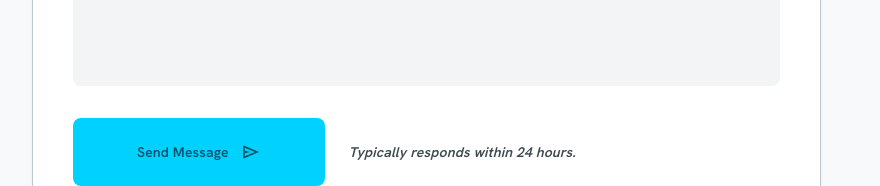
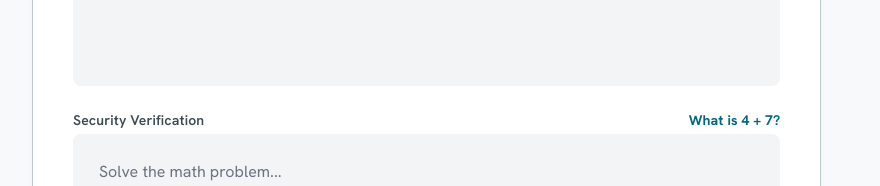
Before and after one commit to vaman72551-source/Portfolio, a website: page contact.html in a window 1280 px wide. Shown: the part 614-800 px from the top of the page, 0-880 px from the left. Drawn offline with nearby package versions, Linux system fonts and the light colour scheme; grey boxes are pictures that could not be loaded.

Commit message:
feat: add basic math captcha to contact form

```diff
--- a/contact.html
+++ b/contact.html
@@ -73,6 +73,13 @@
 <div class="flex flex-col gap-xs">
 <label class="font-label-md text-label-md text-on-surface-variant">Your Challenge</label>
 <textarea name="message" class="w-full bg-surface-container-low border-2 border-transparent rounded-lg p-md font-body-md text-body-md focus:border-primary-container focus:ring-0 transition-colors resize-none" placeholder="Describe the technical constraints or product vision you're facing..." rows="6" required></textarea>
+</div>
+<div class="flex flex-col gap-xs">
+<label class="font-label-md text-label-md text-on-surface-variant flex justify-between items-center">
+    <span>Security Verification</span>
+    <span id="captcha-question" class="text-primary font-bold">...</span>
+</label>
+<input name="captcha" id="contact-captcha" class="w-full bg-surface-container-low border-2 border-transparent rounded-lg p-md font-body-md text-body-md focus:border-primary-container focus:ring-0 transition-colors" placeholder="Solve the math problem..." type="number" required/>
 </div>
 <div class="flex items-center gap-md pt-base">
 <button class="bg-primary-container text-on-primary-container px-xl py-md rounded-lg font-label-md text-label-md hover:opacity-90 transition-all duration-300 flex items-center gap-sm active:scale-[0.98]">
--- a/main.js
+++ b/main.js
@@ -239,6 +239,24 @@ function initContactForm() {
     if (!form) return;
 
     const inputs = form.querySelectorAll('input, textarea');
+    const captchaLabel = document.getElementById('captcha-question');
+    const captchaInput = document.getElementById('contact-captcha');
+    let captchaAnswer = 0;
+
+    function generateCaptcha() {
+        if (!captchaLabel) return;
+        const num1 = Math.floor(Math.random() * 9) + 1; // 1-9
+        const num2 = Math.floor(Math.random() * 9) + 1; // 1-9
+        captchaAnswer = num1 + num2;
+        captchaLabel.textContent = `What is ${num1} + ${num2}?`;
+        if (captchaInput) {
+            captchaInput.value = '';
+            clearInvalid(captchaInput);
+        }
+    }
+
+    // Initialize captcha on load
+    generateCaptcha();
 
     // Label shift interactions
     inputs.forEach(el => {
@@ -260,8 +278,8 @@ function initContactForm() {
 
         // Validate required fields
         inputs.forEach(input => {
-            // Mark fields required implicitly for our check
             const isEmail = input.type === 'email';
+            const isCaptcha = input.id === 'contact-captcha';
             const value = input.value.trim();
 
             if (!value) {
@@ -270,6 +288,9 @@ function initContactForm() {
             } else if (isEmail && !validateEmail(value)) {
                 isValid = false;
                 markInvalid(input, 'Please enter a valid email address.');
+            } else if (isCaptcha && parseInt(value, 10) !== captchaAnswer) {
+                isValid = false;
+                markInvalid(input, 'Incorrect answer. Please solve the security verification again.');
             } else {
                 clearInvalid(input);
             }
@@ -284,10 +305,10 @@ function initContactForm() {
                 submitBtn.innerHTML = 'Sending... <span class="material-symbols-outlined text-[20px] animate-spin ml-2">sync</span>';
             }
 
-            // Gather form inputs
+            // Gather form inputs (excluding captcha)
             const formData = {};
             inputs.forEach(input => {
-                if (input.name) {
+                if (input.name && input.name !== 'captcha') {
                     formData[input.name] = input.value.trim();
                 }
             });
@@ -305,6 +326,7 @@ function initContactForm() {
                 if (res.ok) {
                     showToast('Message sent successfully! I will review and reply within 24 hours.', 'success');
                     form.reset();
+                    generateCaptcha();
                 } else {
                     throw new Error('Response error');
                 }
@@ -312,6 +334,7 @@ function initContactForm() {
             .catch(err => {
                 console.error(err);
                 showToast('Oops! Something went wrong. Please try emailing directly.', 'error');
+                generateCaptcha();
             })
             .finally(() => {
                 if (submitBtn) {
```
